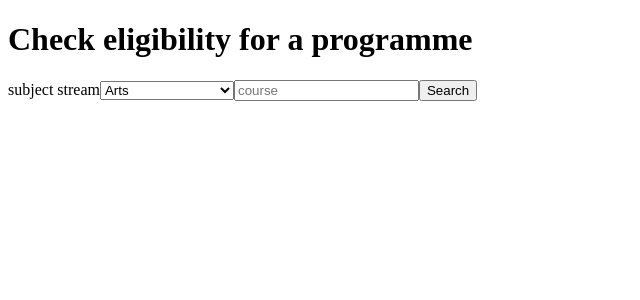
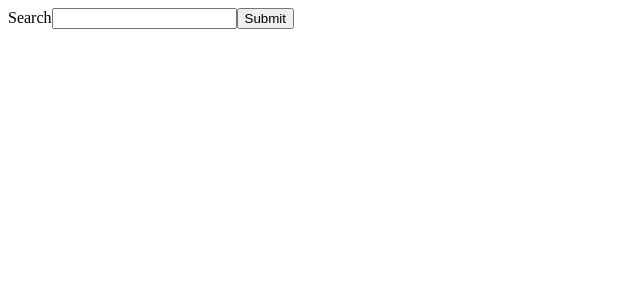
Before and after one commit to qkenn/findmycourse-react, a React (Vite) app: page / in a window 1280 px wide. Shown: the top 300 px of the page, without its empty margins (0-640 px from the left). Built offline with nearby package versions, Linux system fonts and the light colour scheme.

Commit message:
add basic search feature

```diff
--- a/src/App.jsx
+++ b/src/App.jsx
@@ -1,27 +1,51 @@
+import { useRef, useState } from 'react';
+
 export function App() {
+  const [courses, setCourses] = useState(null);
+  const searchInputRef = useRef(null);
+
+  function searchCourses(e) {
+    e.preventDefault();
+    const searchQuery = searchInputRef.current.value;
+    if (searchQuery === '') return;
+
+    fetch(`http://127.0.0.1:8080/api/courses?q=${searchQuery}`, {
+      mode: 'cors',
+    })
+      .then((res) => {
+        if (res.status >= 400) {
+          throw new Error('Not Found');
+        }
+
+        return res.json();
+      })
+      .then((data) => {
+        console.log(data);
+        setCourses(data);
+      })
+      .catch((e) => {
+        console.log(e.message);
+      });
+    console.log('form hooked', searchInputRef.current.value);
+  }
+
   return (
     <>
       <header>
-        <h1>Check eligibility for a programme</h1>
-        <form>
+        <form onSubmit={searchCourses}>
           <label>
-            subject stream
-            <select name="stream">
-              <option value="arts">Arts</option>
-              <option value="commerce">Commerce</option>
-              <option value="biology">Biologycal Science</option>
-              <option value="physical">Physical Science</option>
-              <option value="other">Other</option>
-            </select>
+            Search
+            <input type="text" name="q" ref={searchInputRef} />
           </label>
 
-          <label>
-            <input type="text" placeholder="course" />
-          </label>
-
-          <button>Search</button>
+          <button>Submit</button>
         </form>
       </header>
+
+      <ul>
+        {courses &&
+          courses.map((course) => <li key={course.id}>{course.name}</li>)}
+      </ul>
     </>
   );
 }
```
